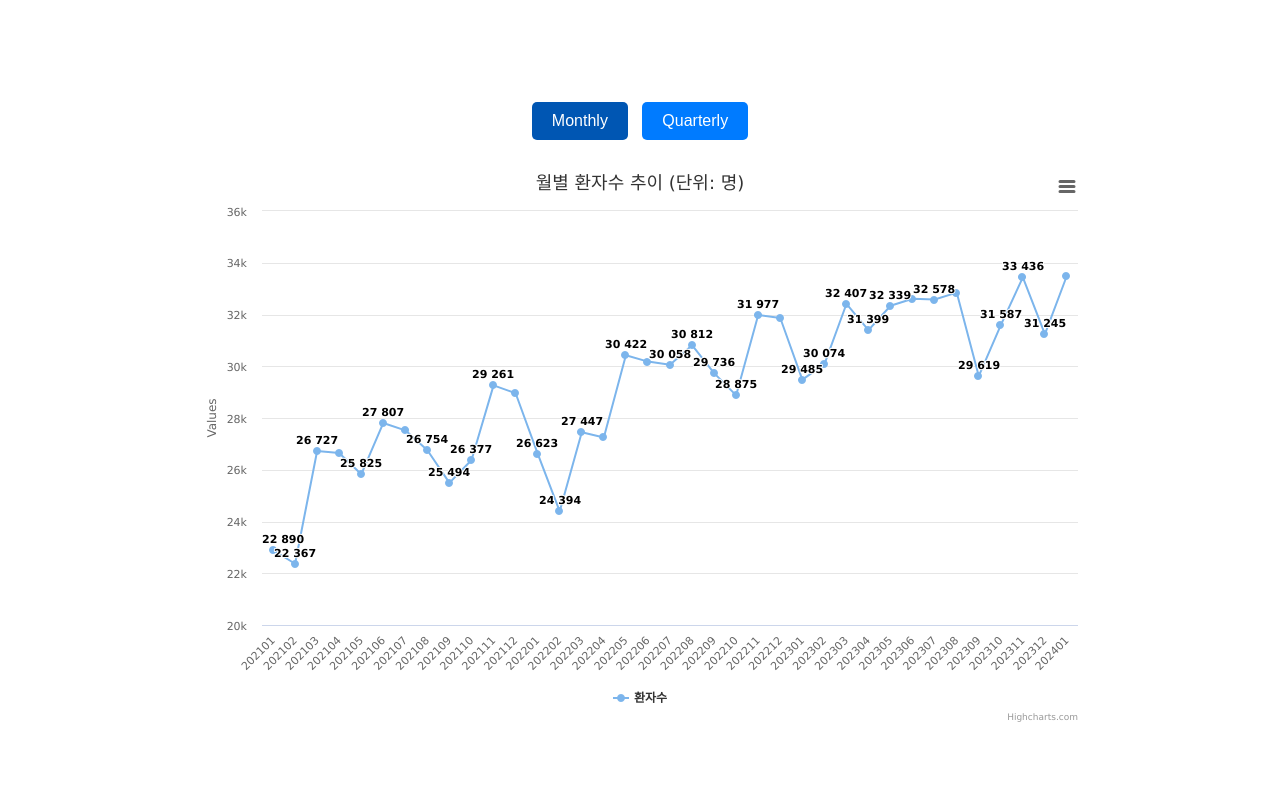
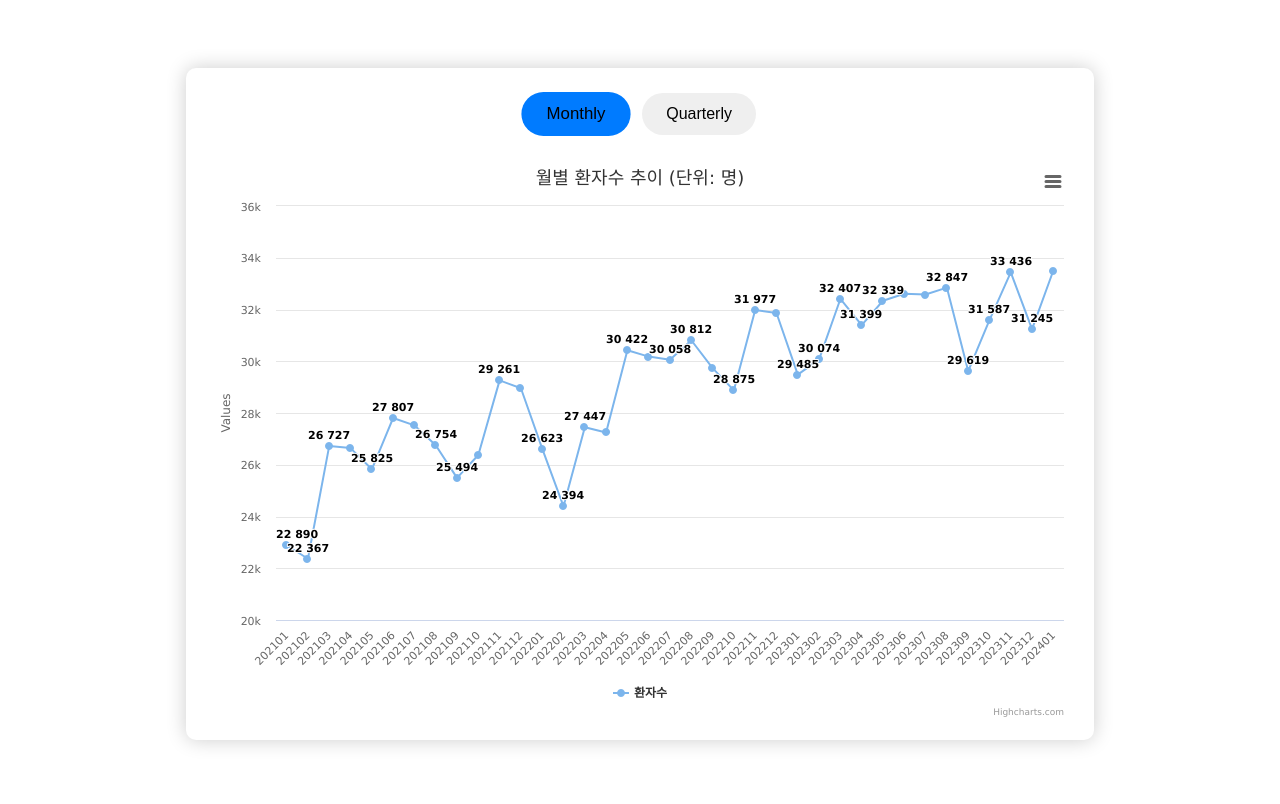
Before and after one commit to Neurophetmarketinghub/SCALEMRA_RESEARCHALL, a plain HTML site: page index.html in a window 1280 px wide. Shown: the part 79-883 px from the top of the page. Drawn offline with nearby package versions, Linux system fonts and the light colour scheme.

Commit message:
Update index.html

```diff
--- a/index.html
+++ b/index.html
@@ -9,7 +9,7 @@
         body {
             height: 100%;
             margin: 0;
-            font-family: Arial, sans-serif;
+            font-family: 'Segoe UI', Tahoma, Geneva, Verdana, sans-serif;
         }
 
         .container-wrapper {
@@ -17,11 +17,17 @@
             justify-content: center;
             align-items: center;
             height: 100vh;
+            padding: 20px;
+            box-sizing: border-box;
         }
 
         .chart-container {
             width: 70%;
             max-width: 1200px;
+            box-shadow: 0 0 20px rgba(0, 0, 0, 0.2);
+            border-radius: 10px;
+            background-color: #fff;
+            padding: 20px;
         }
 
         .highcharts-figure,
@@ -33,30 +39,37 @@
 
         .button-container {
             text-align: center;
-            margin: 20px 0;
+            margin-bottom: 20px;
         }
 
         .button-container button {
-            padding: 10px 20px;
+            padding: 12px 24px;
             margin: 5px;
             border: none;
-            border-radius: 5px;
-            background-color: #007bff;
+            border-radius: 25px;
+            background: linear-gradient(90deg, rgba(128, 128, 128, 0.164);)
             color: white;
             font-size: 16px;
             cursor: pointer;
+            transition: background-color 0.3s, transform 0.3s;
         }
 
         .button-container button.active {
-            background-color: #0056b3;
+            background: #007bff;
+            transform: scale(1.05);
+        }
+
+        .button-container button:hover {
+            background: #027cfd27;
+            transform: scale(1.05);
         }
 
         .custom-tooltip {
-            background-color: rgba(0, 0, 0, 0.75);
+            background-color: rgba(0, 0, 0, 0.85);
             color: white;
-            padding: 10px;
-            border-radius: 5px;
-            box-shadow: 0 0 5px rgba(0, 0, 0, 0.3);
+            padding: 12px;
+            border-radius: 8px;
+            box-shadow: 0 0 8px rgba(0, 0, 0, 0.3);
         }
     </style>
     <script src="https://code.highcharts.com/highcharts.js"></script>
@@ -68,7 +81,7 @@
 
 <body>
     <header>
-        <h1>DATA</h1>
+        <h1 style="text-align: center; color: #333; margin: 20px 0;">Data Visualization Dashboard</h1>
     </header>
 
     <div class="container-wrapper">
@@ -132,10 +145,10 @@
                 },
                 tooltip: {
                     useHTML: true,
-            backgroundColor: 'rgba(0, 0, 0, 0.75)',
-            borderRadius: 5,
+                    backgroundColor: 'rgba(0, 0, 0, 0.85)',
+                    borderRadius: 8,
                     borderWidth: 0,
-            padding: 10,
+                    padding: 12,
                     shadow: true,
                     style: {
                         color: 'white',
@@ -206,7 +219,6 @@
                 document.getElementById(period.toLowerCase()).classList.add('active');
             }
         });
-
     </script>
 </body>
 
```
Lines whose indentation alone changed are shown as unchanged.
